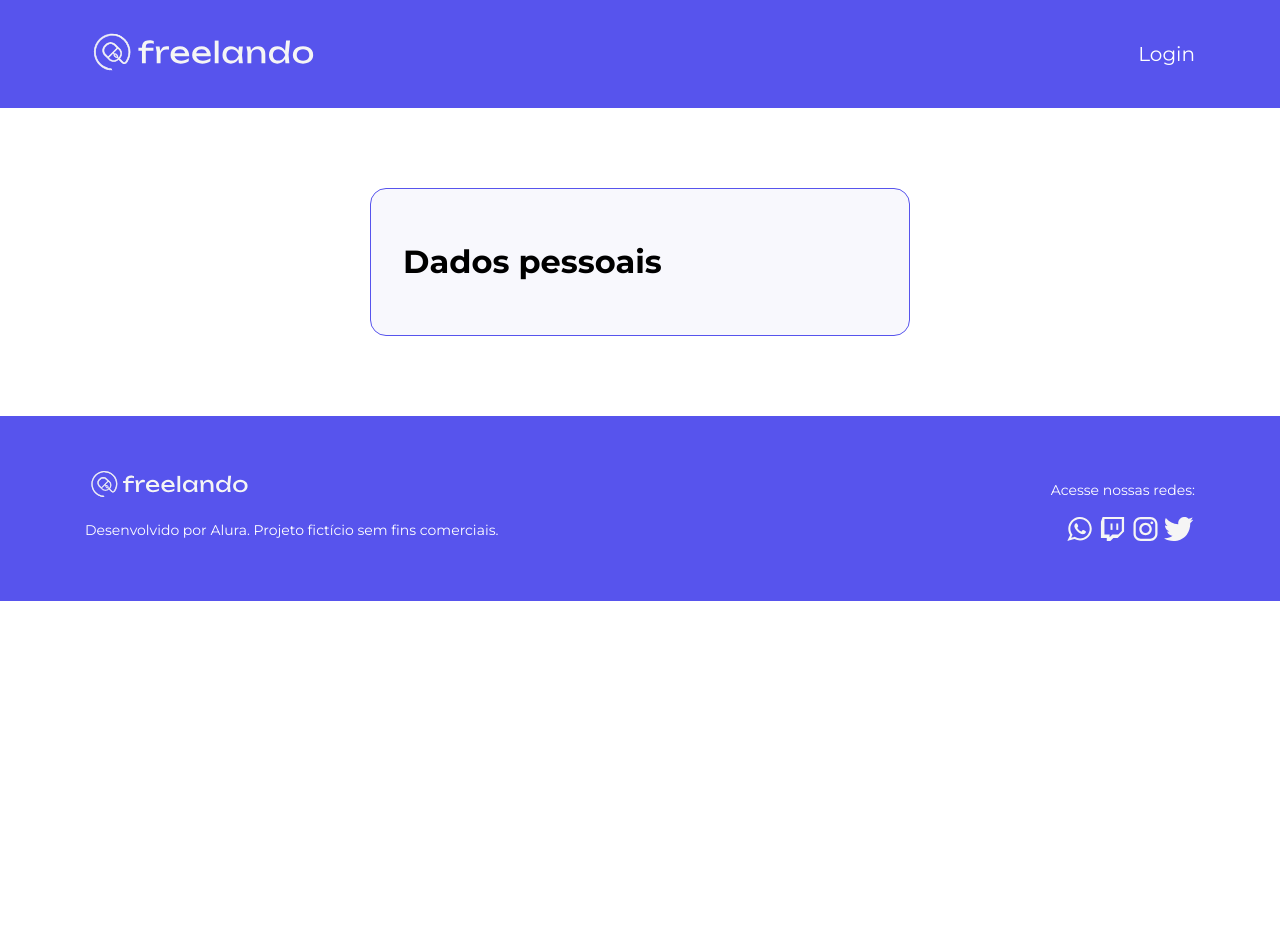
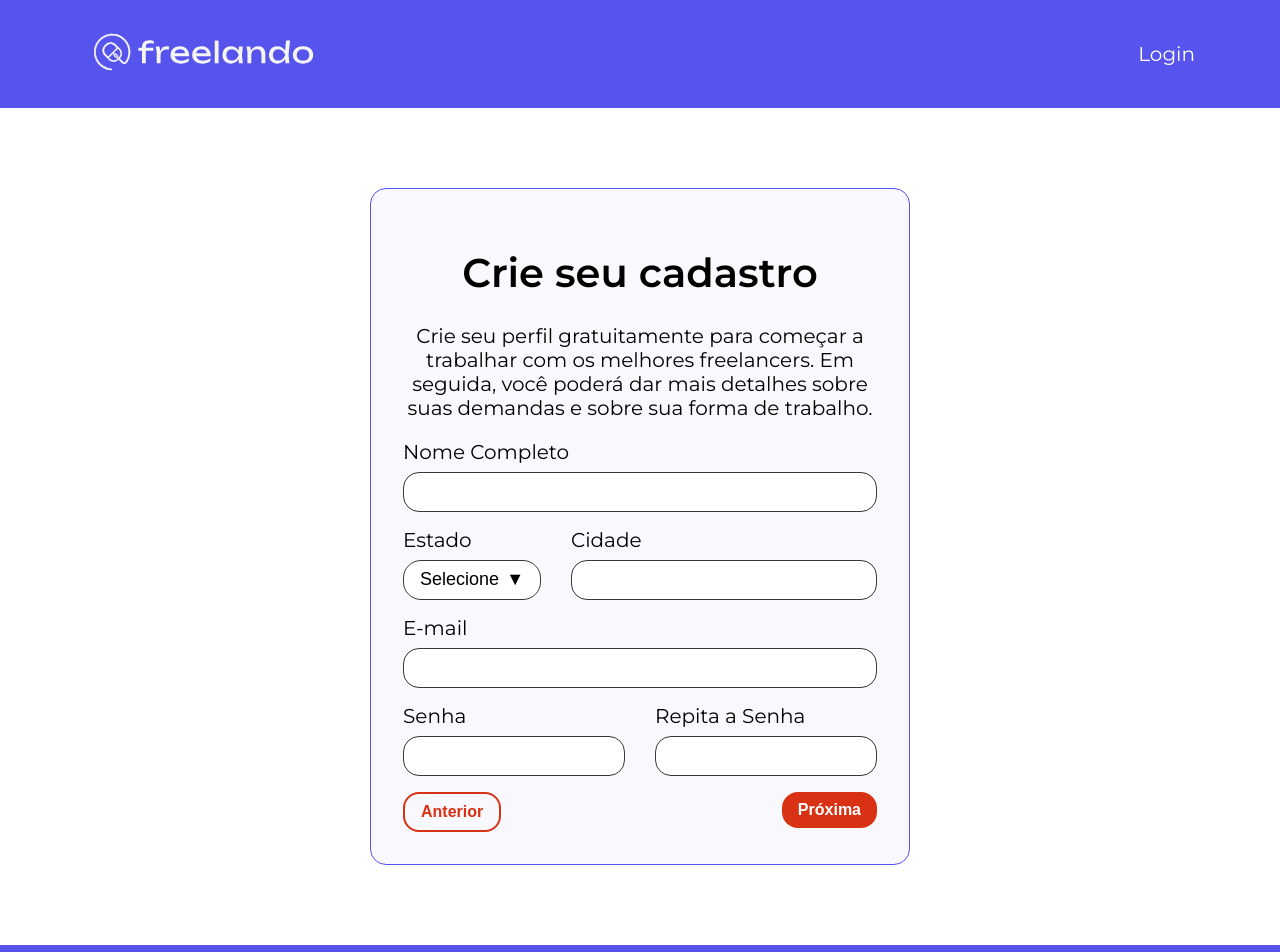
Before and after one commit to PeuStone/freelando, a React (Create React App) app: page /cadastro/dados-pessoais in a window 1280 px wide. Shown: the top 952 px of the page. Before the commit the page ends 800 px from the top, so only its background shows below. Built offline with nearby package versions, Linux system fonts and the light colour scheme.

Commit message:
Criação da pagina de Dados Pessoais e a implementando nas rotas

```diff
--- a/src/Router/router.jsx
+++ b/src/Router/router.jsx
@@ -3,6 +3,7 @@
 import LayoutBaseCadastro from "../paginas/cadastro/LayoutBaseCadastro";
 import LayoutBase from "../paginas/LayoutBase";
 import Interesses from "../paginas/cadastro/Interesses";
+import DadosPessoais from "../paginas/cadastro/DadosPessoais";
 
 export const router = createBrowserRouter([
     {
@@ -23,7 +24,7 @@
                     },
                     {
                         path: 'dados-pessoais',
-                        element: <h1>Dados pessoais</h1>
+                        element: <DadosPessoais />
                     },
                     {
                         path: 'concluido',
--- /dev/null
+++ b/src/paginas/cadastro/DadosPessoais.jsx
@@ -0,0 +1,98 @@
+import { Tipografia } from "../../componentes/Tipografia"
+import { Col, Row } from "react-grid-system"
+import { Botao } from "../../componentes/Botao"
+import { Link } from "react-router-dom"
+import { CampoTexto } from "../../componentes/CampoTexto"
+import { ListaSuspensa } from "../../componentes/ListaSuspensa"
+
+const estadosBrasileiros = [
+    { "text": "Acre", "value": "AC" },
+    { "text": "Alagoas", "value": "AL" },
+    { "text": "Amapá", "value": "AP" },
+    { "text": "Amazonas", "value": "AM" },
+    { "text": "Bahia", "value": "BA" },
+    { "text": "Ceará", "value": "CE" },
+    { "text": "Distrito Federal", "value": "DF" },
+    { "text": "Espírito Santo", "value": "ES" },
+    { "text": "Goiás", "value": "GO" },
+    { "text": "Maranhão", "value": "MA" },
+    { "text": "Mato Grosso", "value": "MT" },
+    { "text": "Mato Grosso do Sul", "value": "MS" },
+    { "text": "Minas Gerais", "value": "MG" },
+    { "text": "Pará", "value": "PA" },
+    { "text": "Paraíba", "value": "PB" },
+    { "text": "Paraná", "value": "PR" },
+    { "text": "Pernambuco", "value": "PE" },
+    { "text": "Piauí", "value": "PI" },
+    { "text": "Rio de Janeiro", "value": "RJ" },
+    { "text": "Rio Grande do Norte", "value": "RN" },
+    { "text": "Rio Grande do Sul", "value": "RS" },
+    { "text": "Rondônia", "value": "RO" },
+    { "text": "Roraima", "value": "RR" },
+    { "text": "Santa Catarina", "value": "SC" },
+    { "text": "São Paulo", "value": "SP" },
+    { "text": "Sergipe", "value": "SE" },
+    { "text": "Tocantins", "value": "TO" }
+]
+
+const DadosPessoais = () => {
+
+    return (
+        <div>
+            <div style={{ textAlign: 'center' }}>
+                <Tipografia variante="h1" componente="h1">
+                    Crie seu cadastro
+                </Tipografia>
+                <Tipografia variante="body" componente="body">
+                    Crie seu perfil gratuitamente para começar a trabalhar com os melhores freelancers. Em seguida, você poderá dar mais detalhes sobre suas demandas e sobre sua forma de trabalho.
+                </Tipografia>
+            </div>
+            <Row>
+                <Col lg={12} md={12} sm={12}>
+                    <CampoTexto titulo="Nome Completo" />
+                </Col>
+            </Row>
+            <Row>
+                <Col lg={4} md={4} sm={4}>
+                    <ListaSuspensa titulo="Estado" opcoes={estadosBrasileiros} />
+                </Col>
+                <Col lg={8} md={8} sm={8}>
+                    <CampoTexto titulo="Cidade" />
+                </Col>
+            </Row>
+            <Row>
+                <Col>
+                    <CampoTexto titulo="E-mail" />
+                </Col>
+            </Row>
+            <Row>
+                <Col lg={6} md={6} sm={6}>
+                    <CampoTexto titulo="Senha" />
+                </Col>
+                <Col lg={6} md={6} sm={6}>
+                    <CampoTexto titulo="Repita a Senha" />
+                </Col>
+            </Row>
+            <Row>
+                <Col lg={6} md={6} sm={6}>
+                    <Link to='/cadastro/interesses'>
+                        <Botao variante="secundaria">
+                            Anterior
+                        </Botao>
+                    </Link>
+                </Col>
+                <Col lg={6} md={6} sm={6}>
+                    <div style={{ textAlign: 'right' }}>
+                        <Link to='/cadastro/concluido'>
+                            <Botao>
+                                Próxima
+                            </Botao>
+                        </Link>
+                    </div>
+                </Col>
+            </Row>
+        </div>
+    )
+}
+
+export default DadosPessoais
```
